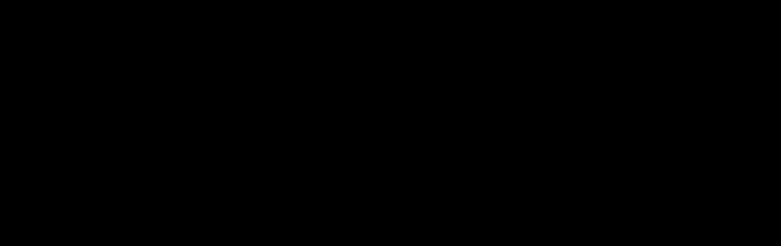
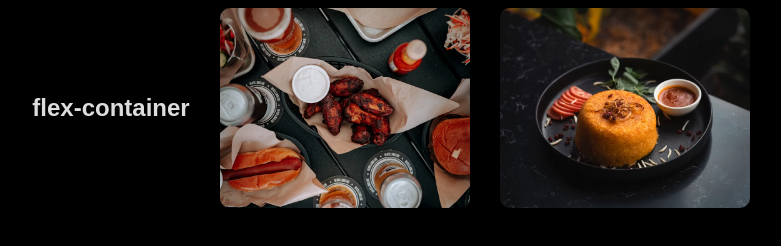
Before and after one commit to tilzz25/CssGrid-3.2, a plain HTML site: page index.html in a window 1280 px wide. Shown: the whole page, without its empty margins (249-1030 px from the left). Drawn offline with Linux system fonts and the light colour scheme.

Commit message:
add felx-container

```diff
--- a/index.html
+++ b/index.html
@@ -7,3 +7,10 @@
     <link rel="stylesheet" href="index.css">
 </head>
 <body>
+
+    <main>
+        <section class="flex-container">
+            <h1>flex-container</h1>
+                <div class="child" style="background-image: url(images/image\ 1.avif);"></div>
+                <div class="child" style="background-image: url(images/image\ 2.avif);"></div>
+                </section>
```
